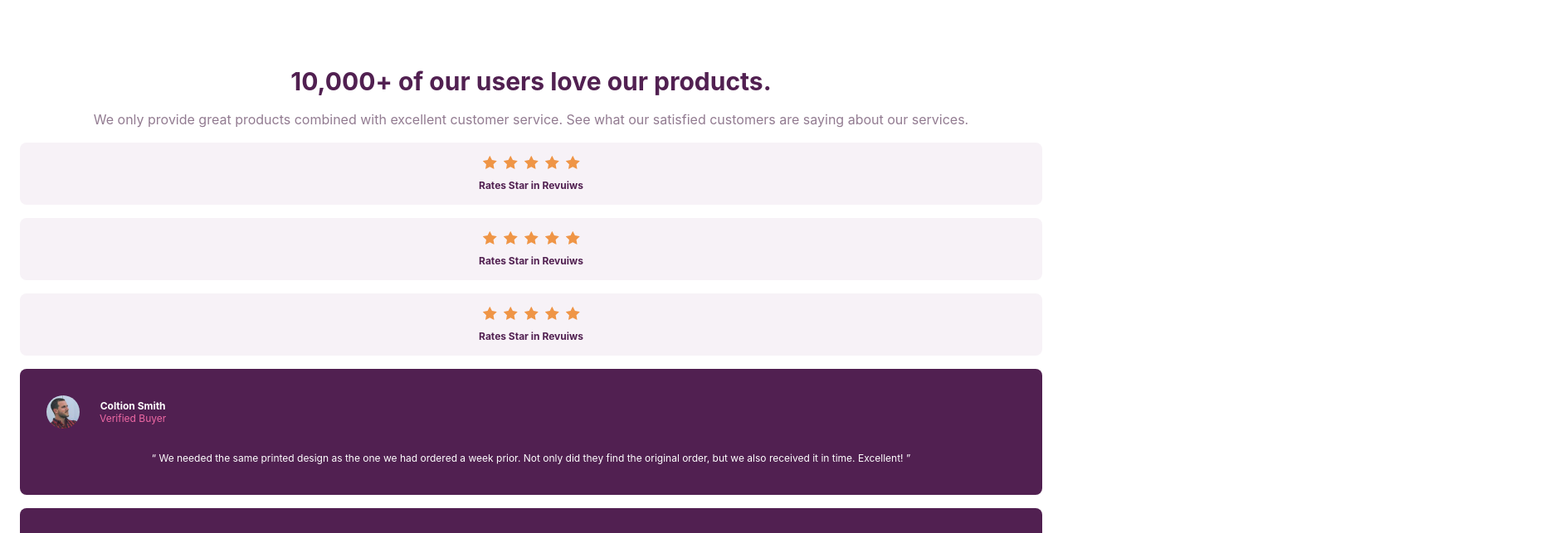
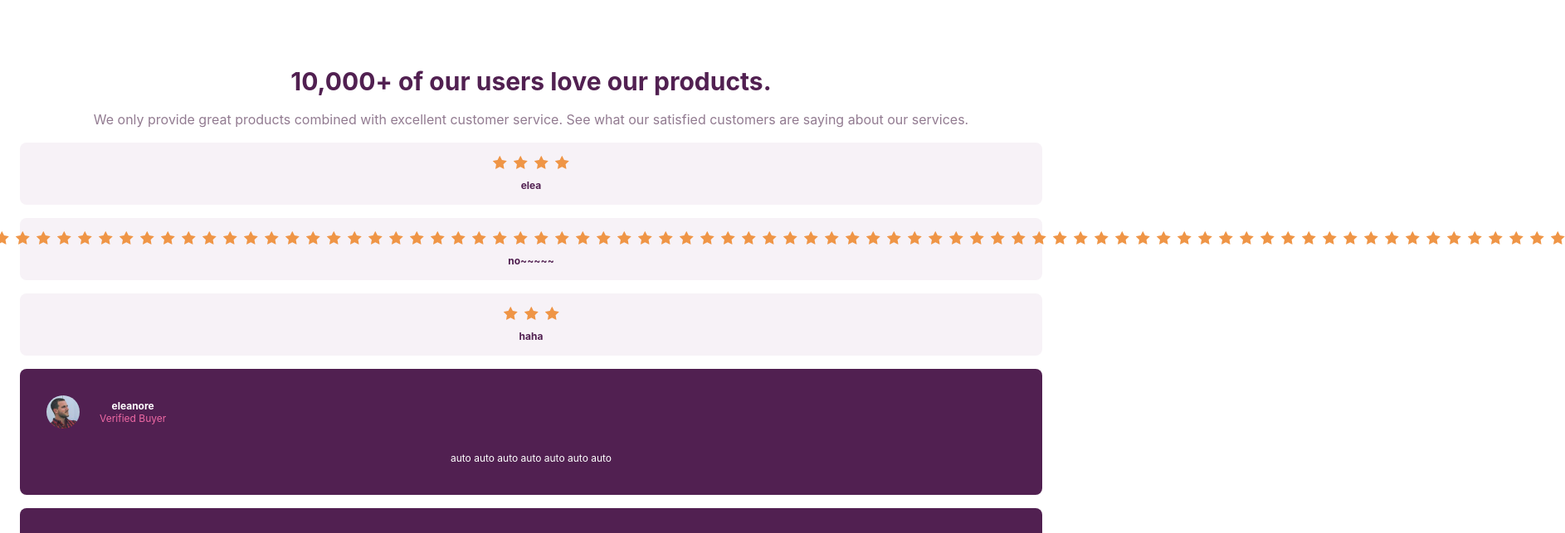
Before and after one commit to eleanore0724/lol, a React (Create React App) app: page / in a window 1280 px wide. Shown: the top 643 px of the page at 83% size, 1886 px wide, since content can reach past the window. Built offline with nearby package versions, Linux system fonts and the light colour scheme.

Commit message:
Add : Asynchronous module

```diff
--- a/src/App.jsx
+++ b/src/App.jsx
@@ -1,7 +1,12 @@
 import React from "react";
 import styles from "./app.module.css";
-import { ReactComponent as Iconstar} from'./images/icon-star.svg'
+import { ReactComponent as Iconstar } from './images/icon-star.svg'
 import PictureColton from './images/image-colton.jpg'
+import { Title } from "./title";
+import { Description } from "./description";
+import { Rate } from "./rate"
+import { Comment } from "./comment"
+
 /*
 - header
   -title
@@ -9,31 +14,6 @@ import PictureColton from './images/image-colton.jpg'
 -list of Rate Card
 -list of Comment
 */
-function Title(){
-
-  return <h className={styles.title}>10,000+ of our users love our products.</h>;
-}
-
-function Description(){
-  return <p className={styles.description}> We only provide great products combined with excellent customer service.
-  See what our satisfied customers are saying about our services.</p>
-}
-
-function Rate(){
-  return (
-    <div className={styles.rate}>
-      <ul>
-         <li><Iconstar /></li>
-         <li><Iconstar /></li>
-         <li><Iconstar /></li>
-         <li><Iconstar /></li>
-         <li><Iconstar /></li>
-      </ul>
-     <strong>Rates Star in Revuiws</strong>
-   </div>
-  );
-}
-
 /*
 -header
   -avatar
@@ -43,30 +23,7 @@ function Rate(){
 
 console.log(PictureColton); 他是base64的URL，下去放去image tag
 */
-function Comment() {
-  return (
-    <div className={styles.comment}>
-      <header>
-      <img
-        className={styles.avatar}
-        src={PictureColton}
-        alt="someone's avatars"
-      />
 
-        <div className={styles.user}>
-         <strong>Coltion Smith</strong>
-        <span>Verified Buyer</span>
-        </div>
-    </header>
-    <p>
-    “ We needed the same printed design as the one we had ordered a week
-        prior. Not only did they find the original order, but we also received
-        it in time. Excellent! ”
-    </p>
-
-    </div>
-  );
-}
 
 function App() {
   return (
@@ -76,10 +33,10 @@ function App() {
         <Description />
         <ul className={styles.list}>
           <li>
-          <Rate />
+            <Rate count={4} text ={'elea'}/>
           </li>
           <li>
-          <Rate />
+            <Rate count={100} text ={'no~~~~~'}/>
           </li>
           <li>
             <Rate />
@@ -88,10 +45,10 @@ function App() {
 
         <ul className={styles.list}>
           <li>
-          <Comment />
+            <Comment namee={'eleanore'} text2={'auto auto auto auto auto auto auto'}/>
           </li>
           <li>
-          <Comment />
+            <Comment namee={'AAA'} text2={'AAAAAAAAAAAAAAAAAAAAAAAAAAAAAAAAAAAAAAAAA'}/>
           </li>
           <li>
             <Comment />
--- /dev/null
+++ b/src/comment.jsx
@@ -0,0 +1,29 @@
+import styles from "./app.module.css";
+import PictureColton from './images/image-colton.jpg'
+
+function Comment({ namee='someone' , text2 =' We needed the same printed design as the one we had ordered a week prior. Not only did they find the original order, but we also received it in time. Excellent!'}) {
+
+    return (
+        <div className={styles.comment}>
+            <header>
+                <img
+                    className={styles.avatar}
+                    src={PictureColton}
+                    alt="someone's avatars"
+                />
+
+                <div className={styles.user}>
+                    <strong>
+                        { namee }
+                    </strong>
+                    <span>Verified Buyer</span>
+                </div>
+            </header>
+            <p>
+                { text2 }
+            </p>
+
+        </div>
+    );
+}
+export { Comment };
--- /dev/null
+++ b/src/description.jsx
@@ -0,0 +1,8 @@
+import React from "react";
+import styles from "./app.module.css";
+
+function Description() {
+    return <p className={styles.description}> We only provide great products combined with excellent customer service.
+        See what our satisfied customers are saying about our services.</p>
+}
+export { Description };
--- a/src/index.js
+++ b/src/index.js
@@ -1,7 +1,7 @@
 import React from 'react';
 import ReactDOM from 'react-dom/client';
 import './index.css';
-import App from './App';
+import App from './app';
 
 const root = ReactDOM.createRoot(document.getElementById('root'));
 root.render(
--- /dev/null
+++ b/src/rate.jsx
@@ -0,0 +1,26 @@
+import React from "react";
+import styles from "./app.module.css";
+import { ReactComponent as Iconstar } from './images/icon-star.svg'
+
+function Rate({ count=3, text='haha'}) {
+    function Icons() {
+        let arr = []
+        for (let i = 0; i < count; i++) {
+            arr.push(<li><Iconstar /></li>)
+        }
+        return arr
+    }
+
+
+    return (
+        <div className={styles.rate}>
+            <ul>
+                { Icons()}
+            </ul>
+            <strong>
+                { text }
+            </strong>
+        </div>
+    );
+}
+export { Rate };
--- /dev/null
+++ b/src/title.jsx
@@ -0,0 +1,6 @@
+import styles from "./app.module.css";
+
+function Title() {
+    return <h className={styles.title}>10,000+ of our users love our products.</h>;
+}
+export { Title };
```
Lines whose indentation alone changed are shown as unchanged.
